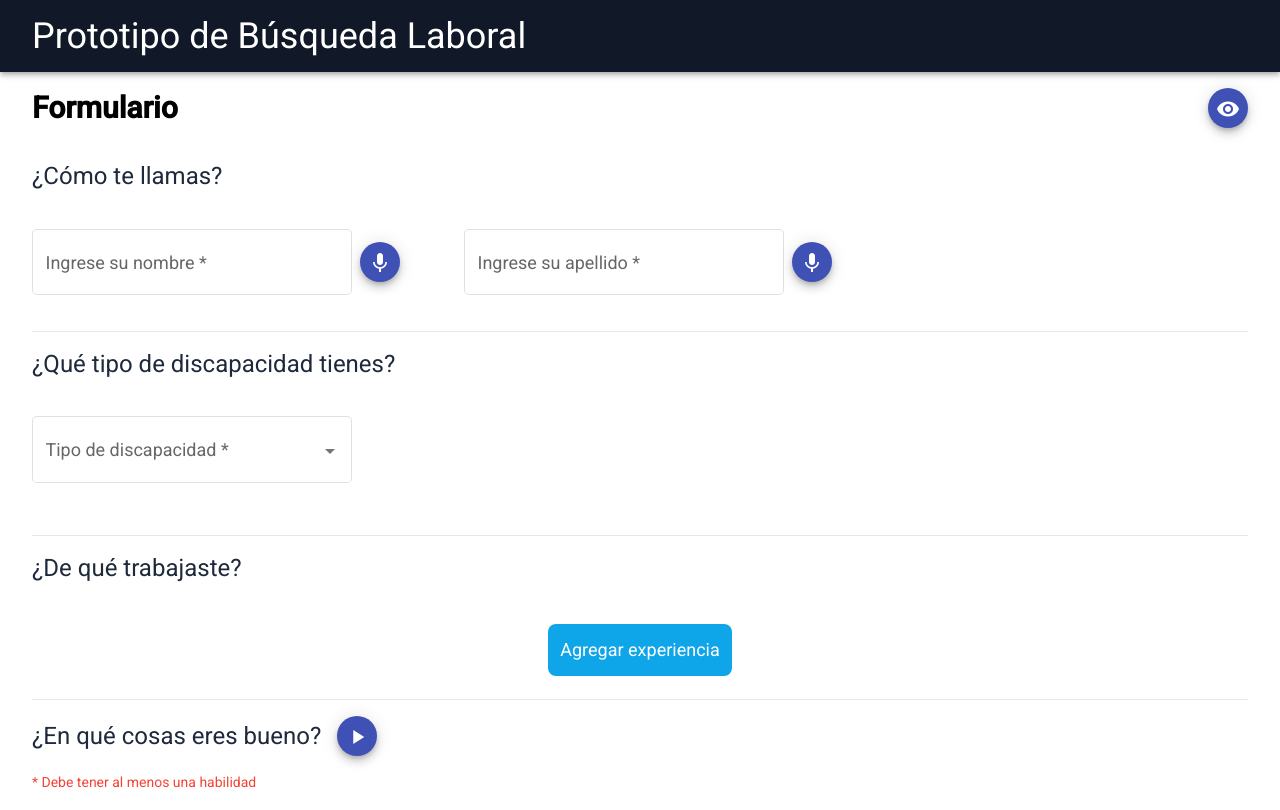
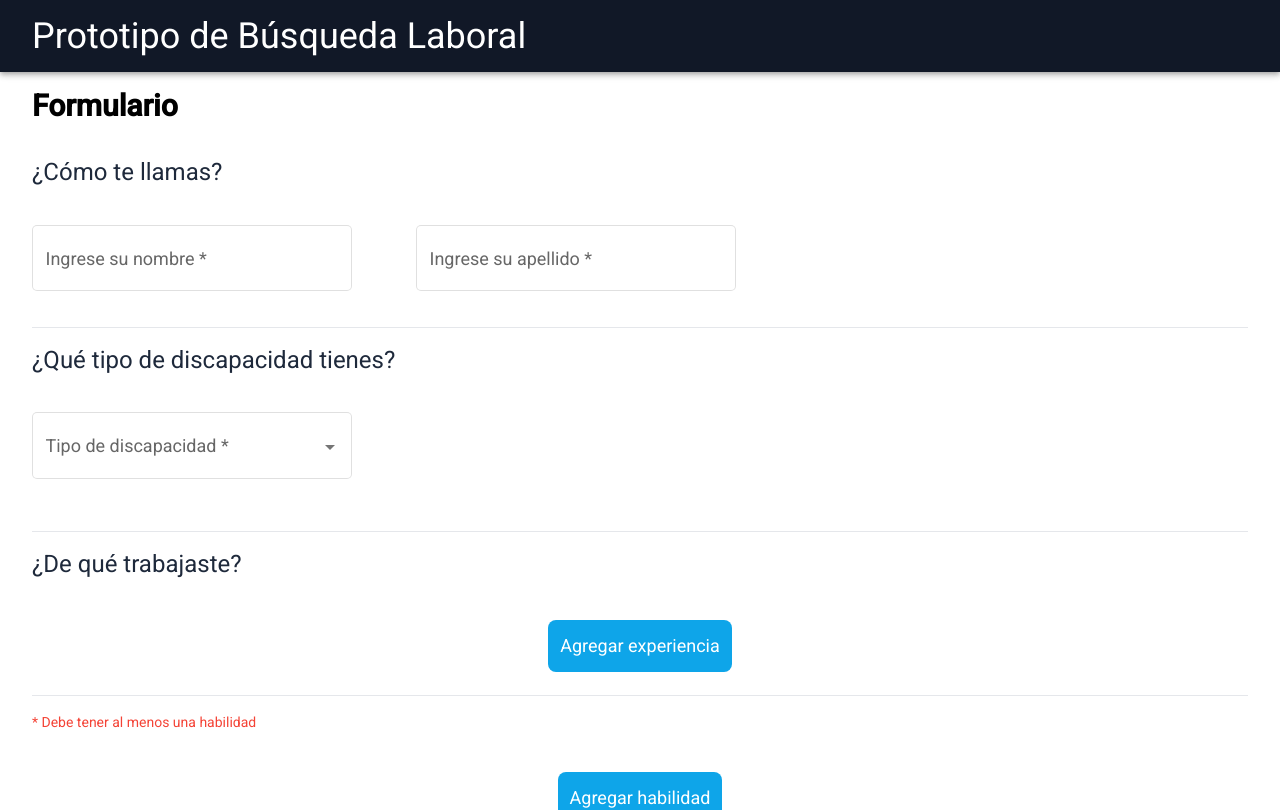
Before and after one commit to DevEzequiel14/busqueda-laboral-discapacidad-front, an Angular app: page /form in a window 1280 px wide. Shown: the top 810 px of the page. Built offline with nearby package versions, Linux system fonts and the light colour scheme.

Commit message:
Funcionalidades de accesiblidad segun el tipo de discapacidad

```diff
--- a/src/app/pages/form/form.component.html
+++ b/src/app/pages/form/form.component.html
@@ -3,7 +3,8 @@
     <div class="w-full mb-4 flex items-center justify-between"
       [ngClass]="{'text-lg': !increaseFontSize, 'text-3xl': increaseFontSize}">
       <h2 class="font-black text-3xl">Formulario</h2>
-      <div class="flex space-x-4">
+      <div class="flex space-x-4"
+        *ngIf="form.controls['typeOfDisability'].value === 'Sensoriales' || form.controls['typeOfDisability'].value === 'Mentales' || form.controls['typeOfDisability'].value === 'Múltiples'">
         <button color="primary" mat-mini-fab (click)="increaseLetterSize()" matTooltip="Ajustar el tamaño de letra">
           <mat-icon>
             <span class="material-icons-outlined"> visibility </span>
@@ -25,7 +26,8 @@
           <mat-error *ngIf="form.get('firstname')?.hasError('required')">El nombre es obligatorio</mat-error>
           <mat-error *ngIf="form.get('firstname')?.hasError('invalidFormat')">Solo se permiten letras</mat-error>
         </mat-form-field>
-        <div [ngClass]="{'recognition': flagRecognitionFirstName}">
+        <div [ngClass]="{'recognition': flagRecognitionFirstName}"
+          *ngIf="form.controls['typeOfDisability'].value === 'Sensoriales' || form.controls['typeOfDisability'].value === 'Motrices' || form.controls['typeOfDisability'].value === 'Múltiples'">
           <button color="primary" mat-mini-fab (click)="startVoiceRecognition('firstname')"
             [ngClass]="{'margin': !flagRecognitionFirstName}">
             <mat-icon>
@@ -42,7 +44,8 @@
           <mat-error *ngIf="form.get('lastname')?.hasError('required')">El apellido es obligatorio</mat-error>
           <mat-error *ngIf="form.get('lastname')?.hasError('invalidFormat')">Solo se permiten letras</mat-error>
         </mat-form-field>
-        <div [ngClass]="{'recognition': flagRecognitionLastName}">
+        <div [ngClass]="{'recognition': flagRecognitionLastName}"
+          *ngIf="form.controls['typeOfDisability'].value === 'Sensoriales' || form.controls['typeOfDisability'].value === 'Motrices' || form.controls['typeOfDisability'].value === 'Múltiples'">
           <button color="primary" mat-mini-fab (click)="startVoiceRecognition('lastname')"
             [ngClass]="{'margin': !flagRecognitionLastName}">
             <mat-icon>
@@ -108,7 +111,8 @@
     <div class="border-b w-full h-2"></div>
     <!-- Habilidades -->
     <div class="w-full my-4" [ngClass]="{'text-2xl': !increaseFontSize,'text-3xl': increaseFontSize}">
-      <div class="flex space-x-4 items-center mb-4">
+      <div class="flex space-x-4 items-center mb-4"
+        *ngIf="form.controls['typeOfDisability'].value === 'Sensoriales' || form.controls['typeOfDisability'].value === 'Mentales' || form.controls['typeOfDisability'].value === 'Múltiples'">
         <span class="text-slate-800">¿En qué cosas eres bueno?</span>
         <button (click)="playback()" color="primary" mat-mini-fab>
           <mat-icon *ngIf="!flagPlayback">
```
